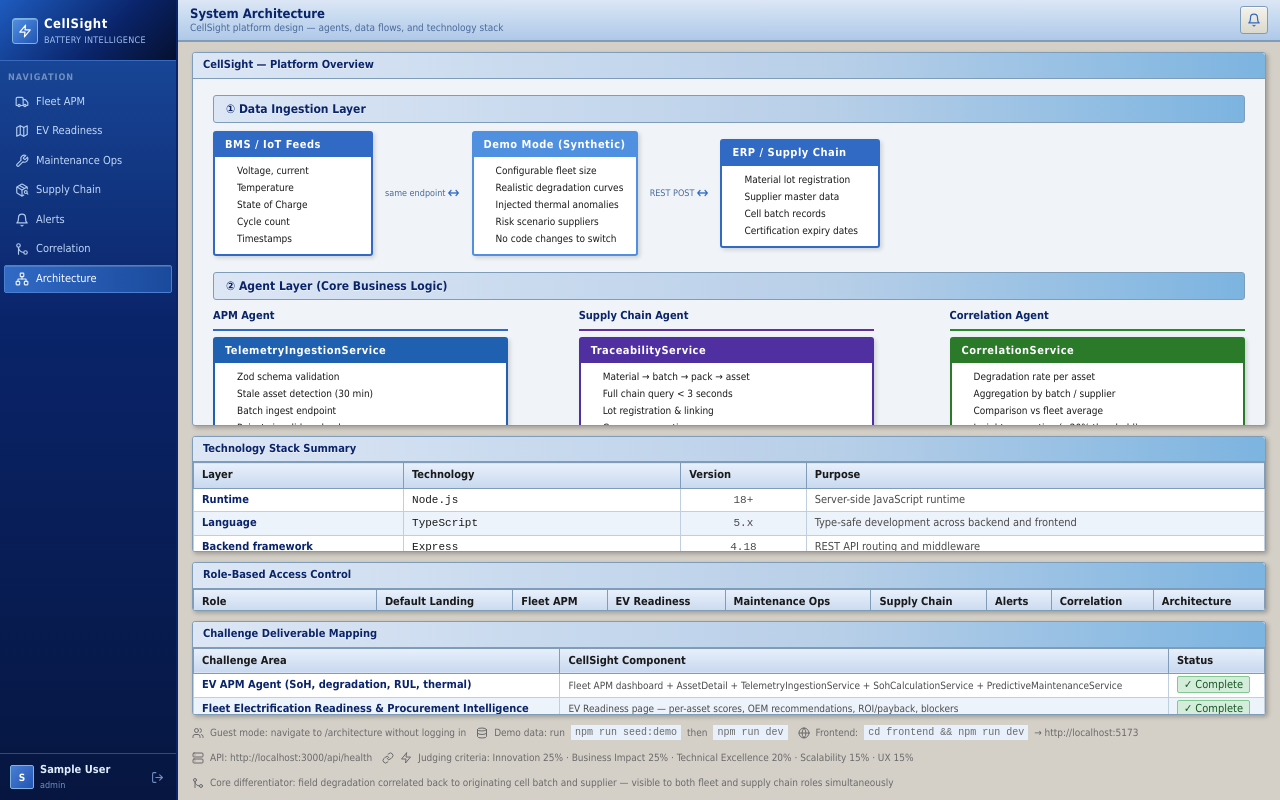
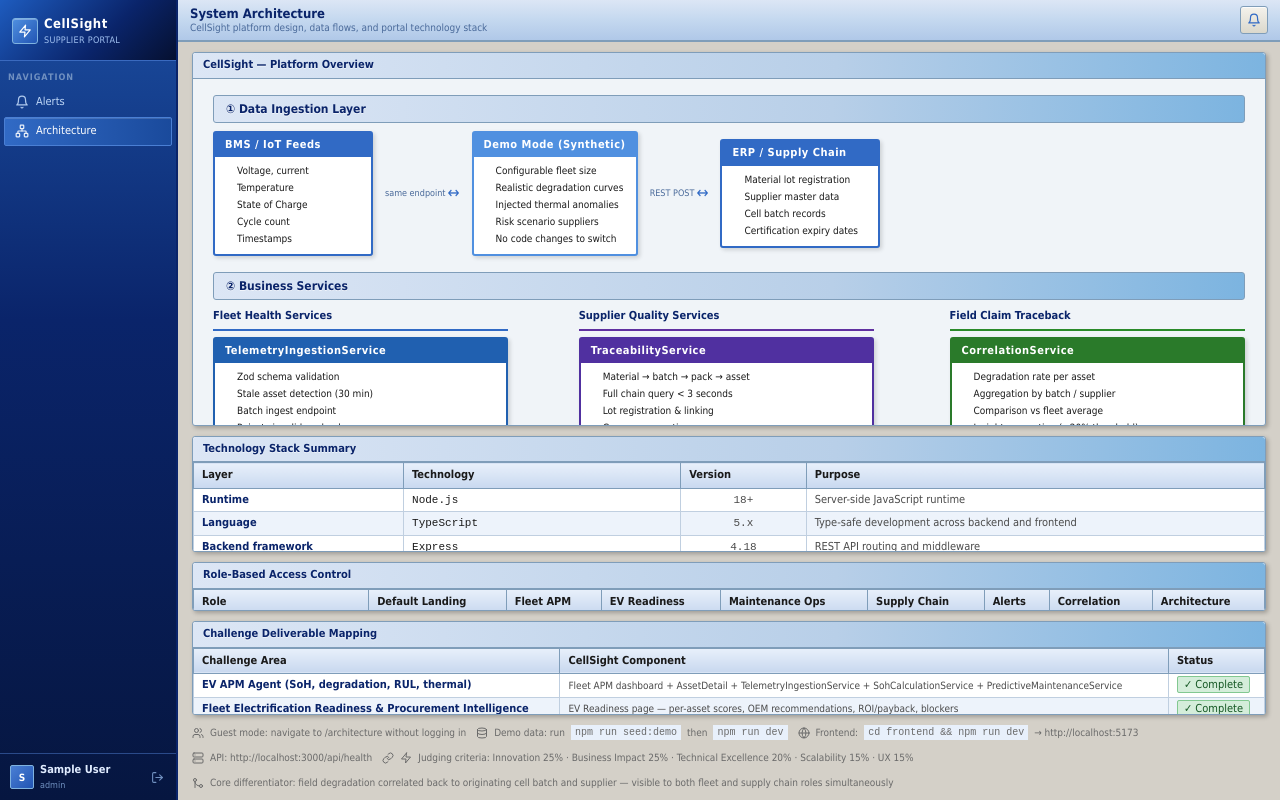
Before and after one commit to Vishisht3/CellSight, a React (Vite) app in the folder frontend/: page /architecture in a window 1280 px wide. Built offline with nearby package versions, Linux system fonts and the light colour scheme; sample sign-in values are in the browser's storage.

Commit message:
Update frontend pages and demo data generator

```diff
--- a/frontend/src/App.tsx
+++ b/frontend/src/App.tsx
@@ -54,40 +54,40 @@
         {/* ── Guest-accessible (architecture overview) ── */}
         <Route path="/architecture" element={<ArchitecturePage />} />
 
-        {/* ── Fleet APM (fleet_manager + admin) ── */}
+        {/* ── Fleet operations ── */}
         <Route path="/fleet" element={
-          <ProtectedRoute allowedRoles={['admin','fleet_manager']}>
+          <ProtectedRoute allowedRoles={['fleet_manager']}>
             <FleetDashboard />
           </ProtectedRoute>
         } />
         <Route path="/fleet/:id" element={
-          <ProtectedRoute allowedRoles={['admin','fleet_manager']}>
+          <ProtectedRoute allowedRoles={['fleet_manager']}>
             <AssetDetail />
           </ProtectedRoute>
         } />
 
-        {/* ── EV Readiness / Procurement (fleet_manager + admin) ── */}
+        {/* ── EV readiness / procurement ── */}
         <Route path="/readiness" element={
-          <ProtectedRoute allowedRoles={['admin','fleet_manager']}>
+          <ProtectedRoute allowedRoles={['fleet_manager']}>
             <ReadinessPage />
           </ProtectedRoute>
         } />
 
-        {/* ── Maintenance Ops (fleet_manager + admin) ── */}
+        {/* ── Maintenance ops ── */}
         <Route path="/maintenance" element={
-          <ProtectedRoute allowedRoles={['admin','fleet_manager']}>
+          <ProtectedRoute allowedRoles={['fleet_manager']}>
             <MaintenancePage />
           </ProtectedRoute>
         } />
 
-        {/* ── Supply Chain (supply_chain_manager + admin) ── */}
+        {/* ── Supplier quality and traceability ── */}
         <Route path="/supply-chain" element={
-          <ProtectedRoute allowedRoles={['admin','supply_chain_manager']}>
+          <ProtectedRoute allowedRoles={['supply_chain_manager']}>
             <SupplyChainDashboard />
           </ProtectedRoute>
         } />
         <Route path="/supply-chain/trace/:assetId" element={
-          <ProtectedRoute allowedRoles={['admin','supply_chain_manager','fleet_manager']}>
+          <ProtectedRoute allowedRoles={['supply_chain_manager','fleet_manager']}>
             <TraceView />
           </ProtectedRoute>
         } />
@@ -99,9 +99,9 @@
           </ProtectedRoute>
         } />
 
-        {/* ── Correlation (admin only) ── */}
+        {/* ── Field-to-source investigations ── */}
         <Route path="/correlation" element={
-          <ProtectedRoute allowedRoles={['admin']}>
+          <ProtectedRoute allowedRoles={['supply_chain_manager','fleet_manager']}>
             <CorrelationPage />
           </ProtectedRoute>
         } />
--- a/frontend/src/components/layout/Sidebar.tsx
+++ b/frontend/src/components/layout/Sidebar.tsx
@@ -13,12 +13,12 @@
 }
 
 const NAV_ITEMS: NavItem[] = [
-  { to: '/fleet',         label: 'Fleet APM',        icon: <Truck size={14} />,        roles: ['admin','fleet_manager'] },
-  { to: '/readiness',     label: 'EV Readiness',      icon: <Map size={14} />,          roles: ['admin','fleet_manager'] },
-  { to: '/maintenance',   label: 'Maintenance Ops',   icon: <Wrench size={14} />,       roles: ['admin','fleet_manager'] },
-  { to: '/supply-chain',  label: 'Supply Chain',      icon: <PackageSearch size={14} />,roles: ['admin','supply_chain_manager'] },
+  { to: '/fleet',         label: 'Fleet Health',      icon: <Truck size={14} />,        roles: ['fleet_manager'] },
+  { to: '/readiness',     label: 'Replacement Plan',  icon: <Map size={14} />,          roles: ['fleet_manager'] },
+  { to: '/maintenance',   label: 'Work Orders',       icon: <Wrench size={14} />,       roles: ['fleet_manager'] },
+  { to: '/supply-chain',  label: 'Supplier Portal',   icon: <PackageSearch size={14} />,roles: ['supply_chain_manager'] },
   { to: '/alerts',        label: 'Alerts',            icon: <Bell size={14} /> },
-  { to: '/correlation',   label: 'Correlation',       icon: <GitMerge size={14} />,     roles: ['admin'] },
+  { to: '/correlation',   label: 'Field Claims',      icon: <GitMerge size={14} />,     roles: ['fleet_manager','supply_chain_manager'] },
   { to: '/architecture',  label: 'Architecture',      icon: <Network size={14} /> },
 ];
 
@@ -69,7 +69,7 @@
               CellSight
             </div>
             <div style={{ color: '#a0c0f0', fontSize: 9, letterSpacing: 0.3 }}>
-              BATTERY INTELLIGENCE
+              SUPPLIER PORTAL
             </div>
           </div>
         </div>
--- a/frontend/src/pages/AlertsPage.tsx
+++ b/frontend/src/pages/AlertsPage.tsx
@@ -78,8 +78,8 @@
   return (
     <>
       <Navbar
-        title="Unified Alert Feed"
-        subtitle="Consolidated alerts from Fleet APM, Supply Chain, and Correlation agents"
+        title="Open Issues"
+        subtitle="Battery health, supplier quality, and field-claim items that need follow-up"
         alertCount={counts?.open}
         onRefresh={() => { setRefreshing(true); load(); }}
         refreshing={refreshing}
@@ -123,12 +123,12 @@
               })}
             </div>
             <div style={{ display:'flex', alignItems:'center', gap:4, marginLeft:'auto' }}>
-              <label style={{ fontSize:11, color:'#4a4a4a' }}>Source agent:</label>
+              <label style={{ fontSize:11, color:'#4a4a4a' }}>Source area:</label>
               <select value={agentFilter} onChange={e => setAgentFilter(e.target.value)} style={{ fontSize:11, padding:'1px 4px' }}>
-                <option value="">All agents</option>
-                <option value="apm">Fleet APM</option>
-                <option value="supply_chain">Supply Chain</option>
-                <option value="correlation">Correlation</option>
+                <option value="">All sources</option>
+                <option value="apm">Fleet health</option>
+                <option value="supply_chain">Supplier quality</option>
+                <option value="correlation">Field claims</option>
               </select>
             </div>
           </div>
@@ -144,7 +144,7 @@
                   <th style={{ width:4 }}></th>
                   <th>Alert</th>
                   <th>Type</th>
-                  <th>Agent</th>
+                  <th>Source</th>
                   <th>Severity</th>
                   <th>Status</th>
                   <th>Age</th>
--- a/frontend/src/pages/ArchitecturePage.tsx
+++ b/frontend/src/pages/ArchitecturePage.tsx
@@ -61,7 +61,7 @@
     <>
       <Navbar
         title="System Architecture"
-        subtitle="CellSight platform design — agents, data flows, and technology stack"
+        subtitle="CellSight platform design, data flows, and portal technology stack"
       />
       <PageContainer>
 
@@ -80,12 +80,12 @@
               <Box title="ERP / Supply Chain" color="#316ac5" items={['Material lot registration','Supplier master data','Cell batch records','Certification expiry dates']} />
             </div>
 
-            {/* Middle row: agents */}
-            <SectionHeader>② Agent Layer (Core Business Logic)</SectionHeader>
+            {/* Middle row: business services */}
+            <SectionHeader>② Business Services</SectionHeader>
             <div style={{ display: 'flex', gap: 16, flexWrap: 'wrap', marginBottom: 16 }}>
               <div style={{ flex: 1, minWidth: 200 }}>
                 <div style={{ fontSize: 11, fontWeight: 'bold', color: '#0a246a', marginBottom: 6, paddingBottom: 4, borderBottom: '2px solid #316ac5' }}>
-                  APM Agent
+                  Fleet Health Services
                 </div>
                 <div style={{ display: 'flex', flexDirection: 'column', gap: 6 }}>
                   <Box title="TelemetryIngestionService" color="#2060b0" items={['Zod schema validation','Stale asset detection (30 min)','Batch ingest endpoint','Rejects invalid payloads']} />
@@ -100,7 +100,7 @@
 
               <div style={{ flex: 1, minWidth: 200 }}>
                 <div style={{ fontSize: 11, fontWeight: 'bold', color: '#0a246a', marginBottom: 6, paddingBottom: 4, borderBottom: '2px solid #6030a0' }}>
-                  Supply Chain Agent
+                  Supplier Quality Services
                 </div>
                 <div style={{ display: 'flex', flexDirection: 'column', gap: 6 }}>
                   <Box title="TraceabilityService"  color="#5030a0" items={['Material → batch → pack → asset','Full chain query < 3 seconds','Lot registration & linking','Coverage reporting']} />
@@ -114,12 +114,12 @@
 
               <div style={{ flex: 1, minWidth: 200 }}>
                 <div style={{ fontSize: 11, fontWeight: 'bold', color: '#0a246a', marginBottom: 6, paddingBottom: 4, borderBottom: '2px solid #2a8a2a' }}>
-                  Correlation Agent
+                  Field Claim Traceback
                 </div>
                 <Box title="CorrelationService" color="#2a7a2a" items={['Degradation rate per asset','Aggregation by batch / supplier','Comparison vs fleet average','Insight generation (>20% threshold)','Dual visibility: fleet + SC roles']} />
 
                 <div style={{ marginTop: 10, fontWeight: 'bold', fontSize: 11, color: '#0a246a', marginBottom: 6, paddingBottom: 4, borderBottom: '2px solid #b87000' }}>
-                  Additional Agents
+                  Planning Workflows
                 </div>
                 <div style={{ display: 'flex', flexDirection: 'column', gap: 6 }}>
                   <Box title="Electrification Readiness" color="#b87000" items={['Per-asset readiness score 0–100','Optimal EV match by duty cycle','OEM procurement recommendation','ROI & payback period estimate','Transition blocker identification']} />
@@ -131,7 +131,7 @@
             {/* Alert bus */}
             <SectionHeader>③ Unified Alert Bus</SectionHeader>
             <div style={{ display: 'flex', alignItems: 'flex-start', gap: 8, marginBottom: 16, flexWrap: 'wrap' }}>
-              <Box title="AlertService" color="#c00000" items={['Single feed all agents','Source agent tag','Severity: info / warning / critical','Status: open / acknowledged / resolved','Audit trail (user + timestamp)']} />
+              <Box title="AlertService" color="#c00000" items={['Single issue queue','Business source tag','Severity: info / warning / critical','Status: open / acknowledged / resolved','Audit trail (user + timestamp)']} />
               <Arrow label="HTTP PUT" />
               <Box title="Alert Types" color="#900000" items={['Thermal event','Charge pattern','SoH degradation','RUL threshold','Concentration risk','Geopolitical exposure','Quality deviation','Compliance gap','Field↔source correlation']} />
             </div>
@@ -206,9 +206,9 @@
             </thead>
             <tbody>
               {[
-                ['Administrator',         '/fleet',         '✓','✓','✓','✓','✓','✓','✓'],
-                ['Fleet Manager',         '/fleet',         '✓','✓','✓','—','✓','—','✓'],
-                ['Supply Chain Manager',  '/supply-chain',  '—','—','—','✓','✓','—','✓'],
+                ['Maintenance Planner',   '/fleet',         '✓','✓','✓','—','✓','✓','✓'],
+                ['Fleet Operations',      '/fleet',         '✓','✓','✓','—','✓','✓','✓'],
+                ['Supplier Quality',      '/supply-chain',  '—','—','—','✓','✓','✓','✓'],
                 ['Guest (no login)',       '/architecture',  '—','—','—','—','—','—','✓'],
               ].map(([role, landing, ...access]) => (
                 <tr key={role}>
--- a/frontend/src/pages/LoginPage.tsx
+++ b/frontend/src/pages/LoginPage.tsx
@@ -4,9 +4,9 @@
 import { useAuth } from '../hooks/useAuth';
 
 const DEMO_USERS = [
-  { label: 'Administrator',          email: 'admin@cellsight.com',  role: 'Full access' },
-  { label: 'Fleet Manager',          email: 'fleet@cellsight.com',  role: 'Fleet APM + Maintenance' },
-  { label: 'Supply Chain Manager',   email: 'supply@cellsight.com', role: 'Supply Chain + Risk' },
+  { label: 'Maintenance Planner', email: 'maintenance@cellsight.com', role: 'Work orders + pack replacement plan' },
+  { label: 'Fleet Operations', email: 'fleet@cellsight.com', role: 'Fleet health + depot readiness' },
+  { label: 'Supplier Quality', email: 'supply@cellsight.com', role: 'Supplier scorecards + traceability' },
 ];
 
 export default function LoginPage() {
@@ -79,7 +79,7 @@
             <Zap size={13} color="#fff" />
           </div>
           <span style={{ color: '#fff', fontWeight: 'bold', fontSize: 13, letterSpacing: 0.5 }}>
-            CellSight — Battery Intelligence Platform
+            CellSight — Battery Supplier Portal
           </span>
           <div style={{ marginLeft: 'auto', display: 'flex', gap: 4 }}>
             {['─','□','✕'].map(ch => (
@@ -116,7 +116,7 @@
             <Zap size={28} color="#316ac5" />
             <div>
               <div style={{ fontSize: 16, fontWeight: 'bold', color: '#0a246a' }}>CellSight</div>
-              <div style={{ fontSize: 10, color: '#4a6a9a' }}>EV Battery Intelligence Platform v1.0</div>
+              <div style={{ fontSize: 10, color: '#4a6a9a' }}>Fleet battery health, supplier scorecards, and pack traceability</div>
             </div>
           </div>
 
@@ -207,7 +207,7 @@
           {/* Demo quick-login */}
           <fieldset style={{ border: '1px solid #7f9db9', borderRadius: 3, padding: '10px 12px' }}>
             <legend style={{ fontSize: 11, fontWeight: 'bold', color: '#0a246a', padding: '0 4px' }}>
-              Demo Access (password: demo123)
+              Demo portal users (password: demo123)
             </legend>
             <table style={{ width: '100%', borderCollapse: 'collapse' }}>
               <thead>
--- a/frontend/src/pages/MaintenancePage.tsx
+++ b/frontend/src/pages/MaintenancePage.tsx
@@ -32,16 +32,16 @@
 }
 
 const JOBS: MaintenanceJob[] = [
-  { id:'j1',  assetId:'a1', assetName:'FreightLiner-001', jobType:'Battery Thermal System Inspection', priority:'Critical', scheduledDate:'2026-07-22', estimatedHours:3, technicianSlot:'Tech A — Bay 2', status:'Due Today',  description:'Coolant loop pressure check, pump inspection, thermal sensor calibration. Flagged by thermal event alert.',    chargingImpact:true,  shift:'Day'   },
-  { id:'j2',  assetId:'a2', assetName:'Haul-Truck-A1',   jobType:'SoH Diagnostic & Cell Balancing',  priority:'High',     scheduledDate:'2026-07-22', estimatedHours:4, technicianSlot:'Tech B — Bay 1', status:'Due Today',  description:'SoH below 82%. Full diagnostic, BMS recalibration, passive cell balancing cycle.',                         chargingImpact:true,  shift:'Day'   },
-  { id:'j3',  assetId:'a3', assetName:'Excavator-EX1',   jobType:'Predictive: Charge Pattern Review', priority:'Medium',   scheduledDate:'2026-07-22', estimatedHours:1, technicianSlot:'Tech C — Bay 3', status:'In Progress',description:'Software update to restrict charging to 20–80% SoC window as recommended by APM agent.',                  chargingImpact:false, shift:'Day'   },
-  { id:'j4',  assetId:'a4', assetName:'FreightLiner-003', jobType:'Routine 500-Cycle Service',         priority:'Low',      scheduledDate:'2026-07-23', estimatedHours:2, technicianSlot:'Tech A — Bay 2', status:'Upcoming',  description:'Standard 500-cycle inspection: contact cleaning, connector torque check, firmware update.',                chargingImpact:false, shift:'Any'   },
-  { id:'j5',  assetId:'a5', assetName:'Forklift-FL05',    jobType:'RUL Threshold — Battery Swap Prep', priority:'Critical', scheduledDate:'2026-07-23', estimatedHours:6, technicianSlot:'Tech B — Bay 1', status:'Upcoming',  description:'Remaining Useful Life ≤ 7 days. Prepare replacement pack PACK-GCM-003, schedule swap window.',             chargingImpact:true,  shift:'Night' },
-  { id:'j6',  assetId:'a6', assetName:'Haul-Truck-B1',   jobType:'Charging Infrastructure Check',     priority:'Medium',   scheduledDate:'2026-07-24', estimatedHours:2, technicianSlot:'Tech C — Bay 3', status:'Upcoming',  description:'Verify 150 kW charge point calibration, connector wear, load-balancing relay test.',                        chargingImpact:true,  shift:'Day'   },
-  { id:'j7',  assetId:'a7', assetName:'Forklift-FL01',    jobType:'Routine 500-Cycle Service',         priority:'Low',      scheduledDate:'2026-07-21', estimatedHours:2, technicianSlot:'Tech A — Bay 2', status:'Overdue',   description:'Service window missed. Rescheduled — contact cleaning and connector torque overdue.',                      chargingImpact:false, shift:'Any'   },
-  { id:'j8',  assetId:'a8', assetName:'FreightLiner-002', jobType:'Thermal Event Follow-up',           priority:'High',     scheduledDate:'2026-07-24', estimatedHours:3, technicianSlot:'Tech B — Bay 1', status:'Upcoming',  description:'Post-event inspection following 52°C excursion logged 2026-07-20. Coolant, sensors, BMS log review.',     chargingImpact:true,  shift:'Day'   },
-  { id:'j9',  assetId:'a9', assetName:'Loader-LD1',       jobType:'Annual Safety Certification',       priority:'High',     scheduledDate:'2026-07-25', estimatedHours:4, technicianSlot:'Tech A — Bay 2', status:'Upcoming',  description:'Annual statutory inspection required by HSE. Includes insulation resistance test, earth bonding verification.',chargingImpact:false, shift:'Day'   },
-  { id:'j10', assetId:'a10',assetName:'Mining-Vehicle-C1',jobType:'SoH Diagnostic',                   priority:'Medium',   scheduledDate:'2026-07-26', estimatedHours:3, technicianSlot:'Tech C — Bay 3', status:'Upcoming',  description:'Routine SoH diagnostic at 350 cycles. Compare against degradation baseline.',                             chargingImpact:true,  shift:'Any'   },
+  { id:'j1',  assetId:'a1', assetName:'Riverton Linehaul 104', jobType:'Battery Thermal System Inspection', priority:'Critical', scheduledDate:'2026-07-22', estimatedHours:3, technicianSlot:'Tech A — Bay 2', status:'Due Today',  description:'Coolant loop pressure check, pump inspection, thermal sensor calibration. Flagged by thermal event alert.',    chargingImpact:true,  shift:'Day'   },
+  { id:'j2',  assetId:'a2', assetName:'Mariposa Quarry Hauler 07',   jobType:'SoH Diagnostic & Cell Balancing',  priority:'High',     scheduledDate:'2026-07-22', estimatedHours:4, technicianSlot:'Tech B — Bay 1', status:'Due Today',  description:'SoH below 82%. Full diagnostic, BMS recalibration, passive cell balancing cycle.',                         chargingImpact:true,  shift:'Day'   },
+  { id:'j3',  assetId:'a3', assetName:'North Yard Excavator 4',   jobType:'Predictive: Charge Pattern Review', priority:'Medium',   scheduledDate:'2026-07-22', estimatedHours:1, technicianSlot:'Tech C — Bay 3', status:'In Progress',description:'Software update to restrict charging to the 20–80% SoC window from the fleet health review.',                  chargingImpact:false, shift:'Day'   },
+  { id:'j4',  assetId:'a4', assetName:'Riverton Linehaul 126', jobType:'Routine 500-Cycle Service',         priority:'Low',      scheduledDate:'2026-07-23', estimatedHours:2, technicianSlot:'Tech A — Bay 2', status:'Upcoming',  description:'Standard 500-cycle inspection: contact cleaning, connector torque check, firmware update.',                chargingImpact:false, shift:'Any'   },
+  { id:'j5',  assetId:'a5', assetName:'Dock Door Forklift 21',    jobType:'RUL Threshold — Battery Swap Prep', priority:'Critical', scheduledDate:'2026-07-23', estimatedHours:6, technicianSlot:'Tech B — Bay 1', status:'Upcoming',  description:'Remaining Useful Life ≤ 7 days. Prepare replacement pack PACK-CELL-LGES-0623-02, schedule swap window.',             chargingImpact:true,  shift:'Night' },
+  { id:'j6',  assetId:'a6', assetName:'Mariposa Quarry Hauler 18',   jobType:'Charging Infrastructure Check',     priority:'Medium',   scheduledDate:'2026-07-24', estimatedHours:2, technicianSlot:'Tech C — Bay 3', status:'Upcoming',  description:'Verify 150 kW charge point calibration, connector wear, load-balancing relay test.',                        chargingImpact:true,  shift:'Day'   },
+  { id:'j7',  assetId:'a7', assetName:'Dock Door Forklift 03',    jobType:'Routine 500-Cycle Service',         priority:'Low',      scheduledDate:'2026-07-21', estimatedHours:2, technicianSlot:'Tech A — Bay 2', status:'Overdue',   description:'Service window missed. Rescheduled — contact cleaning and connector torque overdue.',                      chargingImpact:false, shift:'Any'   },
+  { id:'j8',  assetId:'a8', assetName:'Riverton Linehaul 117', jobType:'Thermal Event Follow-up',           priority:'High',     scheduledDate:'2026-07-24', estimatedHours:3, technicianSlot:'Tech B — Bay 1', status:'Upcoming',  description:'Post-event inspection following 52°C excursion logged 2026-07-20. Coolant, sensors, BMS log review.',     chargingImpact:true,  shift:'Day'   },
+  { id:'j9',  assetId:'a9', assetName:'Aggregate Loader 6',       jobType:'Annual Safety Certification',       priority:'High',     scheduledDate:'2026-07-25', estimatedHours:4, technicianSlot:'Tech A — Bay 2', status:'Upcoming',  description:'Annual statutory inspection required by HSE. Includes insulation resistance test, earth bonding verification.',chargingImpact:false, shift:'Day'   },
+  { id:'j10', assetId:'a10',assetName:'Mariposa Quarry Hauler 31',jobType:'SoH Diagnostic',                   priority:'Medium',   scheduledDate:'2026-07-26', estimatedHours:3, technicianSlot:'Tech C — Bay 3', status:'Upcoming',  description:'Routine SoH diagnostic at 350 cycles. Compare against degradation baseline.',                             chargingImpact:true,  shift:'Any'   },
 ];
 
 const CAPACITY: ShiftCapacity[] = [
--- a/frontend/src/utils/format.ts
+++ b/frontend/src/utils/format.ts
@@ -78,9 +78,9 @@
 };
 
 export const sourceAgentLabel: Record<AlertSourceAgent, string> = {
-  apm: 'Fleet APM',
-  supply_chain: 'Supply Chain',
-  correlation: 'Correlation',
+  apm: 'Fleet Health',
+  supply_chain: 'Supplier Quality',
+  correlation: 'Field Claims',
 };
 
 export const tierLabel: Record<SupplierTier, string> = {
```
Also changed, not shown: 1 other file (tests, documents, lock files or other folders).
